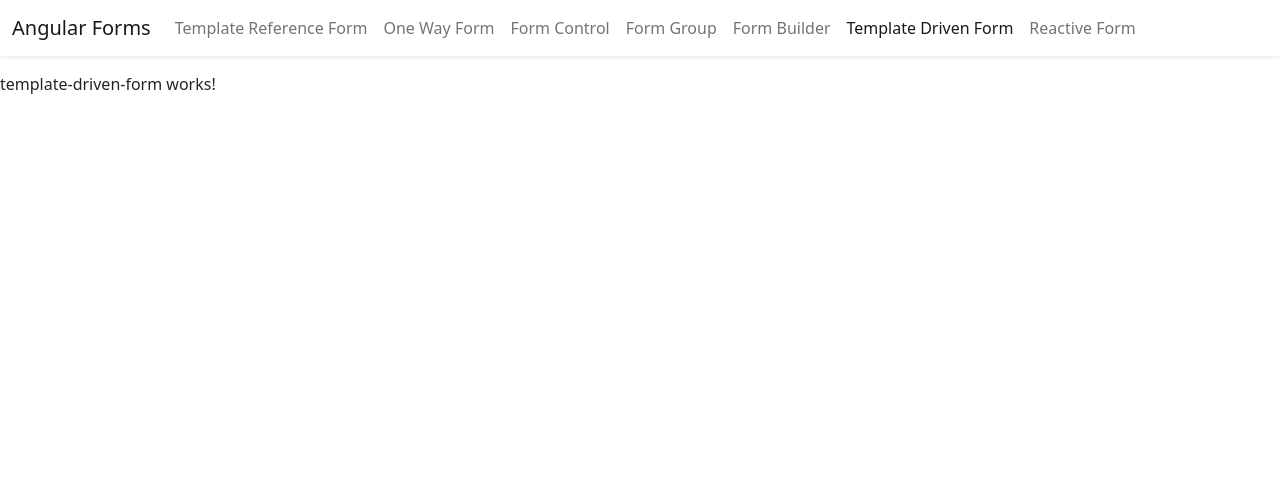
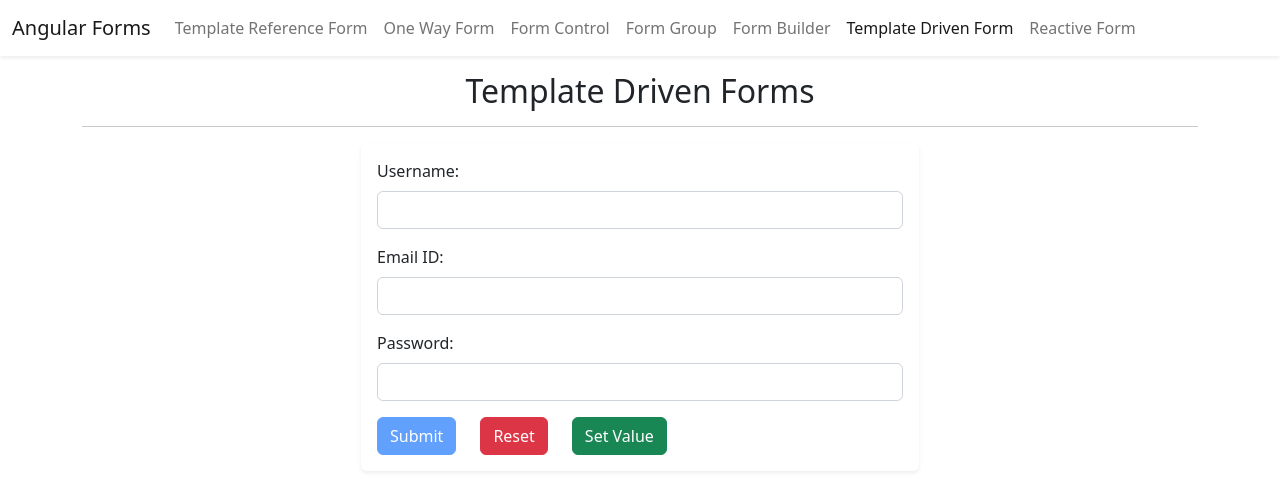
Before and after one commit to adsrikanth11/angular-forms, an Angular app: page /template-driven-form in a window 1280 px wide. Shown: the top 494 px of the page. Built offline with nearby package versions, Linux system fonts and the light colour scheme.

Commit message:
Template Driven Forms

```diff
--- a/src/app/template-driven-form/template-driven-form.component.html
+++ b/src/app/template-driven-form/template-driven-form.component.html
@@ -1 +1,51 @@
-<p>template-driven-form works!</p>
+<div class="container">
+    <h2 class="text-center mt-3">Template Driven Forms</h2>
+    <hr>
+    <div class="card w-50 shadow-sm border-0 mx-auto">
+        <div class="card-body">
+            <form #templateform="ngForm" (submit)="add(templateform)">
+                <div class="mb-3">
+                    <label for="username" class="form-label">Username: </label>
+                    <input type="text" name="username" [(ngModel)]="username" class="form-control" id="username" minlength="3" required>
+                </div>
+                <div class="mb-3">
+                    <label for="emailid" class="form-label">Email ID: </label>
+                    <input type="email" name="emailid" [(ngModel)]="emailid" class="form-control" id="emailid" minlength="3" required>
+                </div>
+                <div class="mb-3">
+                    <label for="password" class="form-label">Password: </label>
+                    <input type="password" name="password" [(ngModel)]="password" class="form-control" id="password" minlength="3" required>
+                </div>
+                <!-- <div class="mb-3">
+                    Gender : &nbsp;
+                    <div class="form-check form-check-inline">
+                        <input type="radio" ngModel name="gender" value="male" class="form-check-input" id="male" checked>
+                        <label for="male" class="form-label">Male</label>
+                    </div>
+                    <div class="form-check form-check-inline">
+                        <input type="radio" ngModel name="gender" value="female" class="form-check-input" id="female">
+                        <label for="female" class="form-label">Female</label>
+                    </div>
+                </div>
+                <div class="mb-3">
+                    <div class="form-check form-check-inline">
+                        <input type="checkbox" ngModel name="cities" id="Hyderabad" value="Hyderabad" class="form-check-input">
+                        <label for="Hyderabad" class="form-label">Hyderabad</label>
+                    </div>
+                    <div class="form-check form-check-inline">
+                        <input type="checkbox" ngModel name="cities" id="Bangalore" value="Bangalore" class="form-check-input">
+                        <label for="Bangalore" class="form-label">Bangalore</label>
+                    </div>
+                    <div class="form-check form-check-inline">
+                        <input type="checkbox" ngModel name="cities" id="Chennai" value="Chennai" class="form-check-input">
+                        <label for="Chennai" class="form-label">Chennai</label>
+                    </div>
+                </div> -->
+                <button type="submit" class="btn btn-primary me-4" [disabled]="!templateform.valid">Submit</button>
+                <button type="button" class="btn btn-danger me-4" (click)="resetform(templateform)">Reset</button>
+                <button type="button" class="btn btn-success" (click)="setvalue(templateform)">Set Value</button>
+                <!-- <button type="button" class="btn btn-danger" (click)="resetform(templateform)">Reset</button> -->
+            </form>
+        </div>
+    </div>
+</div>
--- a/src/app/template-driven-form/template-driven-form.component.ts
+++ b/src/app/template-driven-form/template-driven-form.component.ts
@@ -1,4 +1,5 @@
 import { Component, OnInit } from '@angular/core';
+import { NgForm } from '@angular/forms';
 
 @Component({
   selector: 'app-template-driven-form',
@@ -7,9 +8,34 @@ import { Component, OnInit } from '@angular/core';
 })
 export class TemplateDrivenFormComponent implements OnInit {
 
+  username: string = '';
+  emailid: string = '';
+  password: string = '';
+  // gender: boolean = true;
+  // cities: string = '';
+
   constructor() { }
 
   ngOnInit(): void {
+
+  }
+
+  add(formvalue: NgForm) {
+    console.log(formvalue.value);
+    console.log(formvalue);
+  }
+
+  resetform(templateform: NgForm) {
+    templateform.reset();
+  }
+
+  setvalue(templateform: NgForm) {
+    let userdetail = {
+      username: 'Srikanth',
+      emailid: 'srikanth@gmail.com',
+      password: 'mypassword'
+    }
+    templateform.setValue(userdetail);
   }
 
 }
```
